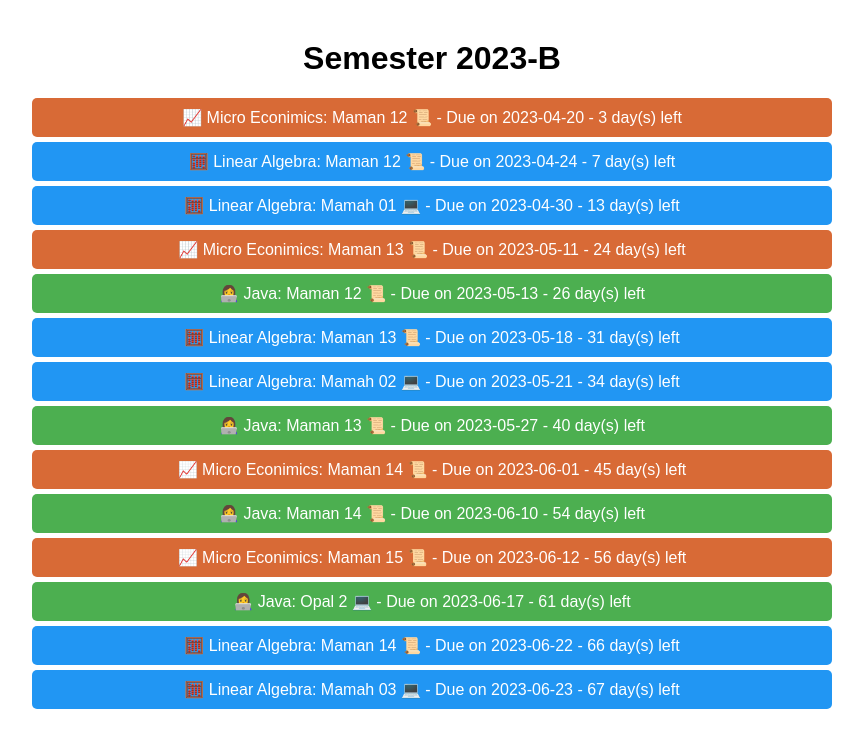
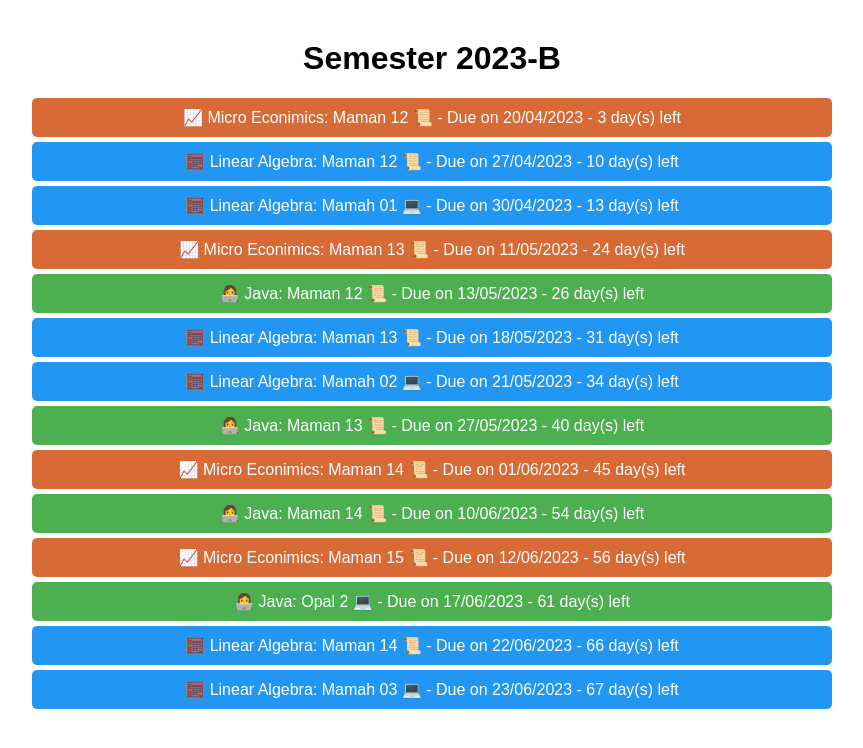
Before and after one commit to AdirBuskila/Open-Uni-Tasks, a React (Create React App) app: page / in a window 1280 px wide. Shown: the top 748 px of the page, without its empty margins (208-1071 px from the left). Built offline with nearby package versions, Linux system fonts and the light colour scheme.

Commit message:
changing date format

```diff
--- a/src/App.js
+++ b/src/App.js
@@ -17,7 +17,7 @@ const assignmentData = [
     course: 'Linear Algebra',
     courseIcon: '🧮',
     assignments: [
-      { name: 'Maman 12', dueDate: '2023-04-24' },
+      { name: 'Maman 12', dueDate: '2023-04-27' },
       { name: 'Maman 13', dueDate: '2023-05-18' },
       { name: 'Maman 14', dueDate: '2023-06-22' },
       { name: 'Mamah 01', dueDate: '2023-04-30' },
@@ -43,11 +43,6 @@ function App() {
   const [assignments, setAssignments] = useState([]);
 
   useEffect(() => {
-    // Request notification permission
-    if ('Notification' in window) {
-      Notification.requestPermission();
-    }
-
     const currentDate = new Date();
     const allAssignments = assignmentData.flatMap((course) =>
       course.assignments.map((assignment) => ({
@@ -67,27 +62,6 @@ function App() {
     setAssignments(filteredAssignments);
   }, []);
 
-  useEffect(() => {
-    const checkAssignmentsDueIn7Days = () => {
-      const currentDate = new Date();
-      assignments.forEach((assignment) => {
-        if (daysUntil(assignment.dueDate) === 7) {
-          console.log('here');
-          new Notification(`Assignment due in 7 days: ${assignment.course} - ${assignment.name}`, {
-            body: `Due on ${assignment.dueDate}`,
-          });
-        }
-      });
-    };
-
-    // Check assignments daily
-    const interval = setInterval(checkAssignmentsDueIn7Days, 24 * 60 * 60 * 1000);
-
-    return () => {
-      clearInterval(interval);
-    };
-  }, [assignments]);
-
   const daysUntil = (dueDate) => {
     const currentDate = new Date();
     const assignmentDate = new Date(dueDate);
@@ -97,23 +71,12 @@ function App() {
     return daysDifference;
   };
 
-  const listItemStyle = (assignment) => {
-    const daysLeft = daysUntil(assignment.dueDate);
-
-    if (daysLeft < 0) {
-      return 'submit-time-over';
-    }
-    if (daysLeft < 7) {
-      return 'less-than-7';
-    }
-    if (daysLeft < 15) {
-      return 'less-than-15';
-    }
-    return 'more-than-15';
+  const assignmentIcon = (assignmentName) => {
+    return assignmentName.includes('Maman') ? '📜' : '💻';
   };
 
-  const assignmentIcon = (assignmentName) => {
-    return assignmentName.includes('Maman') ? '📜' : '💻';
+  const formatDate = (date) => {
+    return new Date(date).toLocaleDateString('en-GB');
   };
 
   return (
@@ -121,8 +84,8 @@ function App() {
       <h1>Semester 2023-B</h1>
       <ul>
         {assignments.map((assignment, index) => (
-          <li key={index} className={listItemStyle(assignment)} style={{ backgroundColor: assignment.color }}>
-            {assignment.courseIcon} {assignment.course}: {assignment.name} {assignmentIcon(assignment.name)} - Due on {assignment.dueDate} - {daysUntil(assignment.dueDate) < 0 ? 'Submit time over' : `${daysUntil(assignment.dueDate)} day(s) left`}
+          <li key={index} style={{ backgroundColor: assignment.color }}>
+            {assignment.courseIcon} {assignment.course}: {assignment.name} {assignmentIcon(assignment.name)} - Due on {formatDate(assignment.dueDate)} - {daysUntil(assignment.dueDate) < 0 ? 'Submit time over' : `${daysUntil(assignment.dueDate)} day(s) left`}
           </li>
         ))}
       </ul>
```
